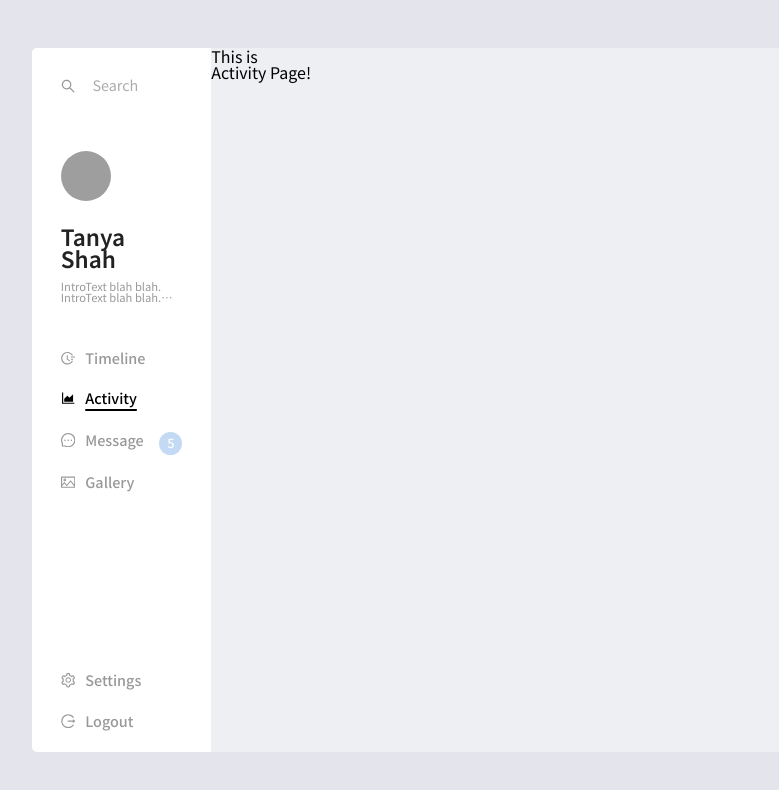
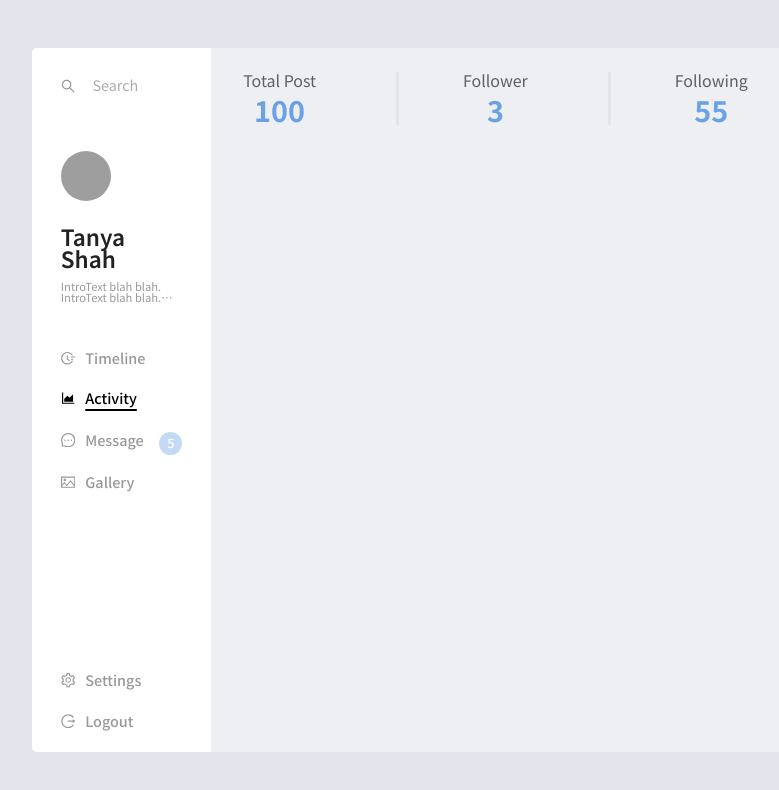
Before and after one commit to Mirrer1/Gallery_Grid, a Next.js app in the folder front/: page /activity in a window 1280 px wide. Shown: the top 790 px of the page, without its empty margins (160-939 px from the left). Built offline with nearby package versions, Linux system fonts and the light colour scheme; grey boxes are pictures that could not be loaded.

Commit message:
Design: Activity페이지 헤더 추가

```diff
--- /dev/null
+++ b/front/components/Activity/AlertList.tsx
@@ -0,0 +1,12 @@
+import React from 'react';
+
+const AlertList = () => {
+  return (
+    <section>
+      {/* <div>알림 리스트</div>
+      <div>알림 리스트</div> */}
+    </section>
+  );
+};
+
+export default AlertList;
--- /dev/null
+++ b/front/components/Activity/FollowList.tsx
@@ -0,0 +1,12 @@
+import React from 'react';
+
+const FollowList = () => {
+  return (
+    <section>
+      {/* <div>팔로우리스트</div>
+      <div>팔로우리스트</div> */}
+    </section>
+  );
+};
+
+export default FollowList;
--- a/front/components/Timeline/PostList.tsx
+++ b/front/components/Timeline/PostList.tsx
@@ -183,8 +183,13 @@ const PostList = () => {
         <CategoryItem onClick={() => onClickCategory('best')} $selected={category === 'best'}>
           Best
         </CategoryItem>
+
         <CategoryItem onClick={() => onClickCategory('recent')} $selected={category === 'recent'}>
           Recent
+        </CategoryItem>
+
+        <CategoryItem onClick={() => onClickCategory('recent')} $selected={category === 'recent'}>
+          Follow
         </CategoryItem>
       </PostCategory>
 
--- a/front/pages/activity.tsx
+++ b/front/pages/activity.tsx
@@ -2,6 +2,9 @@ import React from 'react';
 import Head from 'next/head';
 
 import AppLayout from 'components/AppLayout';
+import FollowList from 'components/Activity/FollowList';
+import AlertList from 'components/Activity/AlertList';
+import { ActivityHeader, ActivityWrapper, HeaderItem } from 'styles/Activity';
 
 const Activity = () => {
   return (
@@ -11,8 +14,30 @@ const Activity = () => {
       </Head>
 
       <AppLayout>
-        <div>This is</div>
-        <div>Activity Page!</div>
+        <ActivityWrapper>
+          <ActivityHeader>
+            <div>
+              <HeaderItem>
+                <h1>Total Post</h1>
+                <p>100</p>
+              </HeaderItem>
+
+              <HeaderItem>
+                <h1>Follower</h1>
+                <p>3</p>
+              </HeaderItem>
+
+              <HeaderItem>
+                <h1>Following</h1>
+                <p>55</p>
+              </HeaderItem>
+            </div>
+          </ActivityHeader>
+
+          <FollowList />
+          <FollowList />
+          <AlertList />
+        </ActivityWrapper>
       </AppLayout>
     </>
   );
--- /dev/null
+++ b/front/styles/Activity/index.ts
@@ -0,0 +1,37 @@
+import styled from 'styled-components';
+
+export const ActivityWrapper = styled.div``;
+
+export const ActivityHeader = styled.header`
+  padding: 1.5em 2em;
+
+  & > div {
+    ${({ theme }) => theme.flexSet('start')};
+  }
+
+  & > div > div {
+    text-align: center;
+    margin-right: 4em;
+    border-right: 3px solid #e4e5ec;
+    padding-right: 5em;
+
+    &:last-child {
+      margin-right: 0;
+      border-right: none;
+      padding-right: 0;
+    }
+  }
+`;
+
+export const HeaderItem = styled.div`
+  & > h1 {
+    opacity: 60%;
+    margin-bottom: 0.5em;
+  }
+
+  & > p {
+    color: ${({ theme }) => theme.colors.primary};
+    font-size: 1.8rem;
+    font-weight: 700;
+  }
+`;
--- a/front/styles/Landing/carousel.ts
+++ b/front/styles/Landing/carousel.ts
@@ -106,7 +106,7 @@ export const CarouselBtn = styled.div`
   }
 
   ${media.mobile} {
-    padding: 0;
+    padding: 0 1em;
 
     & > button > span {
       font-size: 0.7rem;
--- a/front/styles/Timeline/postList.ts
+++ b/front/styles/Timeline/postList.ts
@@ -28,9 +28,10 @@ export const CategoryItem = styled.p<{ $selected: boolean }>`
   font-size: 0.7rem;
   cursor: pointer;
   opacity: ${props => (props.$selected ? '100%' : '40%')};
+  margin-right: 1em;
 
-  &:first-child {
-    margin-right: 1em;
+  &:last-child {
+    margin-right: 0;
   }
 `;
 
```
